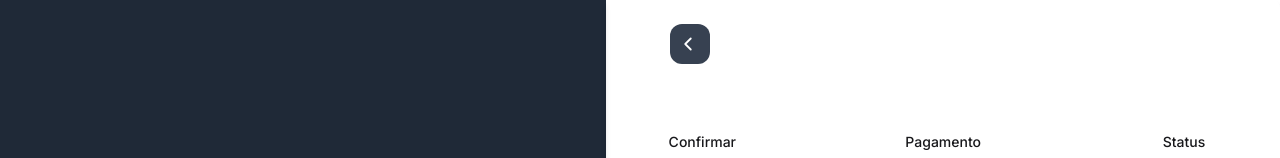
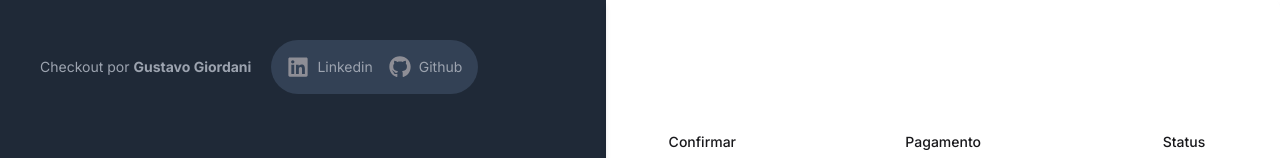
Before and after one commit to ggiordani95/checkout-nextjs, a Next.js app: page / in a window 1280 px wide. Shown: the top 158 px of the page. Built offline with nearby package versions, Linux system fonts and the light colour scheme.

Commit message:
update social media

```diff
--- a/components/BackgroundTheme.tsx
+++ b/components/BackgroundTheme.tsx
@@ -1,10 +1,47 @@
 import React from "react";
 import Image from "next/image";
 import volvo from "../public/assets/volvo.png";
+import { FaLinkedin, FaGithub } from "react-icons/fa";
 
 function BackgroundTheme() {
   return (
-    <section className="  w-full shadow-md flex flex-col justify-center items-center bg-gray-800  ">
+    <section className="relative w-full shadow-md flex flex-col justify-center items-center bg-gray-800">
+      <div className="text-gray-400 absolute top-10 left-10 text-sm flex gap-1 flex-row justify-center items-center">
+        <h1>Checkout por </h1>
+        <h2 className="hover:scale-95 transition-all duration-100">
+          <b>Gustavo Giordani</b>
+        </h2>
+        <div className="ml-4 flex flex-row bg-slate-700 p-4 rounded-full">
+          <div className="flex justify-center items-center">
+            <a
+              href="https://www.linkedin.com/in/gustavo-giordani/"
+              target="_blank"
+              className="flex flex-row gap-2 justify-center items-center"
+            >
+              <FaLinkedin
+                size={22}
+                color={"#8e8e96"}
+                className={" hover:scale-125 transition-all duration-200"}
+              />
+              <p className="text-sm">Linkedin</p>
+            </a>
+          </div>
+          <div className="ml-4 flex justify-center items-center">
+            <a
+              href="https://www.linkedin.com/in/gustavo-giordani/"
+              target="_blank"
+              className="flex flex-row gap-2 justify-center items-center"
+            >
+              <FaGithub
+                size={22}
+                color={"#8e8e96"}
+                className={" hover:scale-125 transition-all duration-200"}
+              />
+              <p className="text-sm">Github</p>
+            </a>
+          </div>
+        </div>
+      </div>
       <div className="flex mb-0 w-full justify-start flex-row gap-4 p-4 sm:px-6 md:px-12 lg:px-16 xl:px-24 md:justify-center items-center lg:mb-24">
         <Image
           src={volvo}
--- a/components/CustomButton.tsx
+++ b/components/Buttons/CustomButton/CustomButton.tsx
@@ -12,7 +12,6 @@ function CustomButton({ onClick, priceToPay, clicked }: TCustomButton) {
 
   useEffect(() => {
     if (clicked) setisLoading(true);
-    else return;
     return () => {
       setisLoading(false);
     };
--- a/components/Checkout.tsx
+++ b/components/Checkout.tsx
@@ -1,44 +1,30 @@
 "use client";
-import React, { useState } from "react";
+import React from "react";
 import { FiChevronLeft } from "react-icons/fi";
 import CheckoutSteps from "./CheckoutSteps";
-import { StepValue, steps } from "./Steps/utils";
-import CustomButton from "./CustomButton";
+import { steps } from "./Steps/utils";
+import useSteps from "./Steps";
+import CustomButton from "./Buttons/CustomButton/CustomButton";
 
 export default function Checkout() {
-  const [currentStep, setCurrentStep] = useState<StepValue | number>(1);
-  const [isLoadingPayment, setIsLoadingPayment] = useState<boolean>(false);
-
-  function handleNextStep() {
-    if (currentStep === 3) return;
-    const current = currentStep;
-    setIsLoadingPayment(true);
-    setTimeout(() => {
-      setCurrentStep((prev: any) => prev + 1);
-      setIsLoadingPayment(false);
-    }, 400);
-  }
-  function handlePreviousStep() {
-    if (currentStep === 1) return;
-    const current = currentStep;
-    setTimeout(() => {
-      setCurrentStep((prev: any) => prev - 1);
-    }, 400);
-  }
+  const { handlePreviousStep, handleNextStep, currentStep, isLoadingStep } =
+    useSteps();
 
   return (
     <section className="relative p-4 sm:p-6 md:p-12 lg:p-16  w-full shadow-md rounded-lg flex flex-col justify-center">
+      {currentStep > 0 && (
         <button
           onClick={handlePreviousStep}
           className="h-10 w-10 rounded-xl bg-gray-700 absolute top-6 flex justify-center items-center"
         >
           <FiChevronLeft size={22} color={"white"} className="mr-1" />
         </button>
+      )}
       <CheckoutSteps currentStep={currentStep} />
-      {steps && steps.find((step) => step.id === currentStep)?.component}
+      {steps && steps[currentStep].component}
       <div className="w-full 2xl:px-32 py-12">
         <CustomButton
-          clicked={isLoadingPayment}
+          clicked={isLoadingStep}
           onClick={() => handleNextStep()}
           priceToPay="R$250,00"
         />
--- a/components/CheckoutSteps.tsx
+++ b/components/CheckoutSteps.tsx
@@ -6,7 +6,7 @@ type TCheckoutSteps = {
 };
 
 function CheckoutSteps({ currentStep }: TCheckoutSteps) {
-  const [step, setStep] = useState<StepValue | number>(1);
+  const [step, setStep] = useState<StepValue | number>(0);
 
   useEffect(() => {
     setStep(currentStep);
@@ -22,9 +22,9 @@ function CheckoutSteps({ currentStep }: TCheckoutSteps) {
   }
 
   return (
-    <div className="flex flex-row items-center py-12 px-4 2xl:px-48 mt-12">
+    <div className="flex flex-row items-center py-12 px-4 2xl:px-48 mt-12 select-none">
       <div className="flex flex-col justify-center items-center gap relative">
-        <div className={getStepClass(1, step)}>
+        <div className={getStepClass(0, step)}>
           <h2>1</h2>
         </div>
         <h1 className="absolute bottom-10 text-sm text-zinc-900 font-medium">
@@ -33,7 +33,7 @@ function CheckoutSteps({ currentStep }: TCheckoutSteps) {
       </div>
       <div className="w-full h-1 bg-zinc-100" />
       <div className="flex flex-col justify-center items-center gap relative">
-        <div className={getStepClass(2, step)}>
+        <div className={getStepClass(1, step)}>
           <h2>2</h2>
         </div>
         <h1 className="absolute bottom-10 text-sm text-zinc-900 font-medium">
@@ -42,7 +42,7 @@ function CheckoutSteps({ currentStep }: TCheckoutSteps) {
       </div>
       <div className="w-full h-1 bg-zinc-100"></div>
       <div className="flex flex-col justify-center items-center gap relative">
-        <div className={getStepClass(3, step)}>
+        <div className={getStepClass(2, step)}>
           <h2>3</h2>
         </div>
         <h1 className="absolute bottom-10 text-sm text-zinc-900 font-medium">
--- /dev/null
+++ b/components/Steps/index.tsx
@@ -0,0 +1,28 @@
+import React, { useState } from "react";
+import { StepValue } from "./utils";
+
+function useSteps() {
+  const [currentStep, setCurrentStep] = useState<StepValue | number>(0);
+  const [isLoadingStep, setIsLoadingStep] = useState<boolean>(false);
+
+  function handleNextStep() {
+    if (currentStep === 2) return;
+    const current = currentStep;
+    setIsLoadingStep(true);
+    setTimeout(() => {
+      setCurrentStep((prev: any) => prev + 1);
+      setIsLoadingStep(false);
+    }, 400);
+  }
+  function handlePreviousStep() {
+    if (currentStep === 0) return;
+    const current = currentStep;
+    setTimeout(() => {
+      setCurrentStep((prev: any) => prev - 1);
+    }, 400);
+  }
+
+  return { handleNextStep, currentStep, handlePreviousStep, isLoadingStep };
+}
+
+export default useSteps;
--- a/components/Steps/utils.ts
+++ b/components/Steps/utils.ts
@@ -3,7 +3,7 @@ import React, { SetStateAction } from 'react'
 
 // Array que coordena números dos steps
 
-const stepValues = [1, 2, 3] as const;
+const stepValues = [0, 1, 2] as const;
 
 // Tipagem do state steps
 
```
Also changed, not shown: components/Buttons/BackButton/index.tsx (added). Lines whose indentation alone changed are shown as unchanged.
